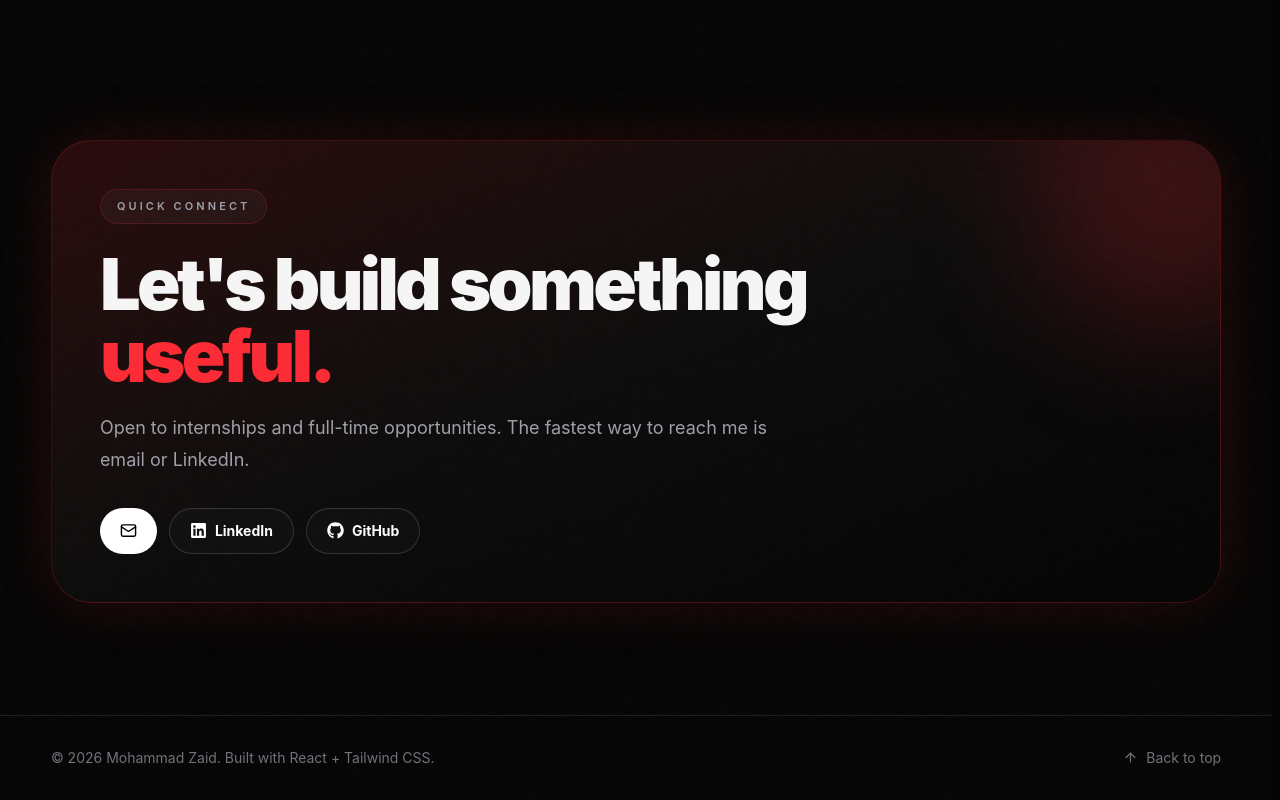
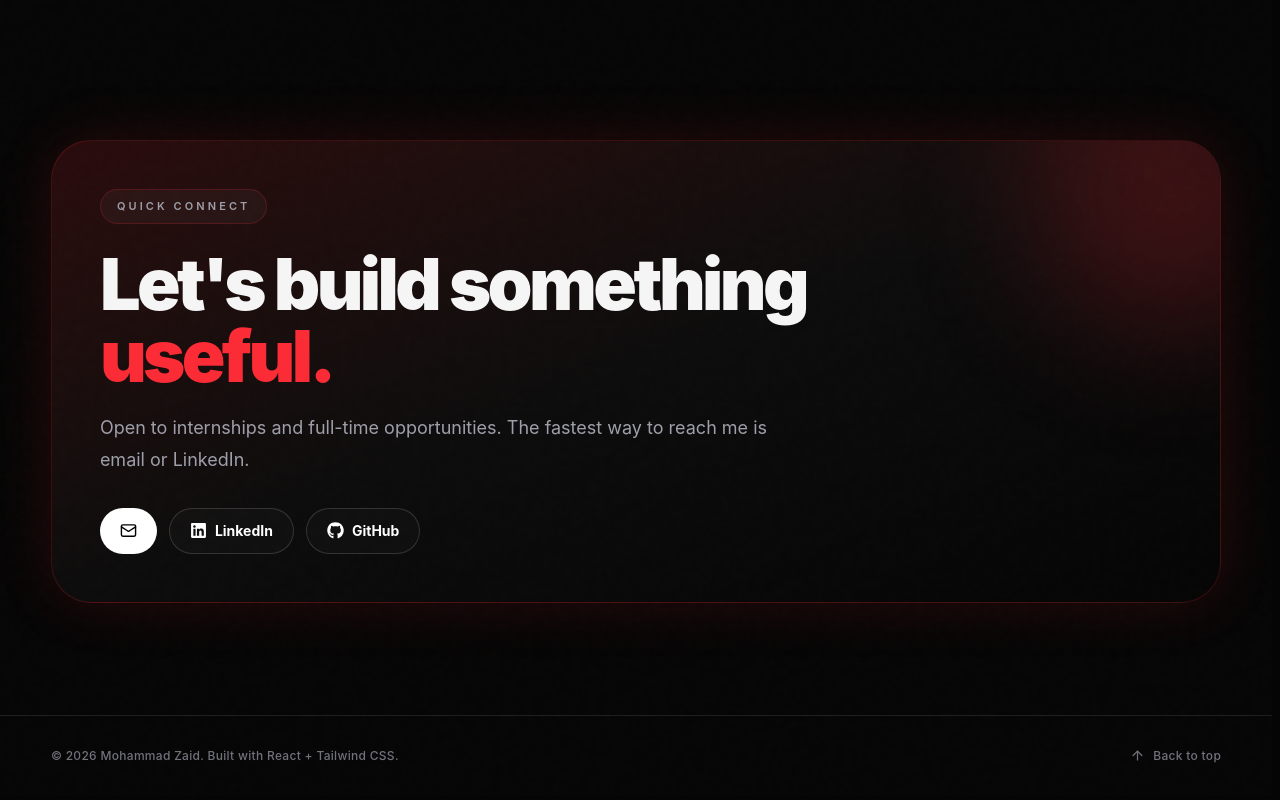
Before and after one commit to zaidxGithub/zaids-portfolio, a React (Vite) app: page / in a window 1280 px wide. Shown: the part 9769-10569 px from the top of the page. Built offline with nearby package versions, Linux system fonts and the light colour scheme.

Commit message:
Feat: Update Footer component for improved layout and text styling

```diff
--- a/src/components/layout/Footer.jsx
+++ b/src/components/layout/Footer.jsx
@@ -1,8 +1,8 @@
 import { ArrowUp } from "lucide-react";
 export default function Footer() {
   return (
-    <footer className="border-t border-white/10 py-8">
-      <div className="container-x flex flex-col gap-3 text-sm text-zinc-500 sm:flex-row sm:items-center sm:justify-between">
+    <footer className="border-t border-white/10 py-6 sm:py-8">
+      <div className="container-x flex flex-col gap-3 text-[12px] font-medium tracking-wide text-zinc-500 sm:flex-row sm:items-center sm:justify-between sm:text-xs">
         <p>
           © {new Date().getFullYear()} Mohammad Zaid. Built with React +
           Tailwind CSS.
```
